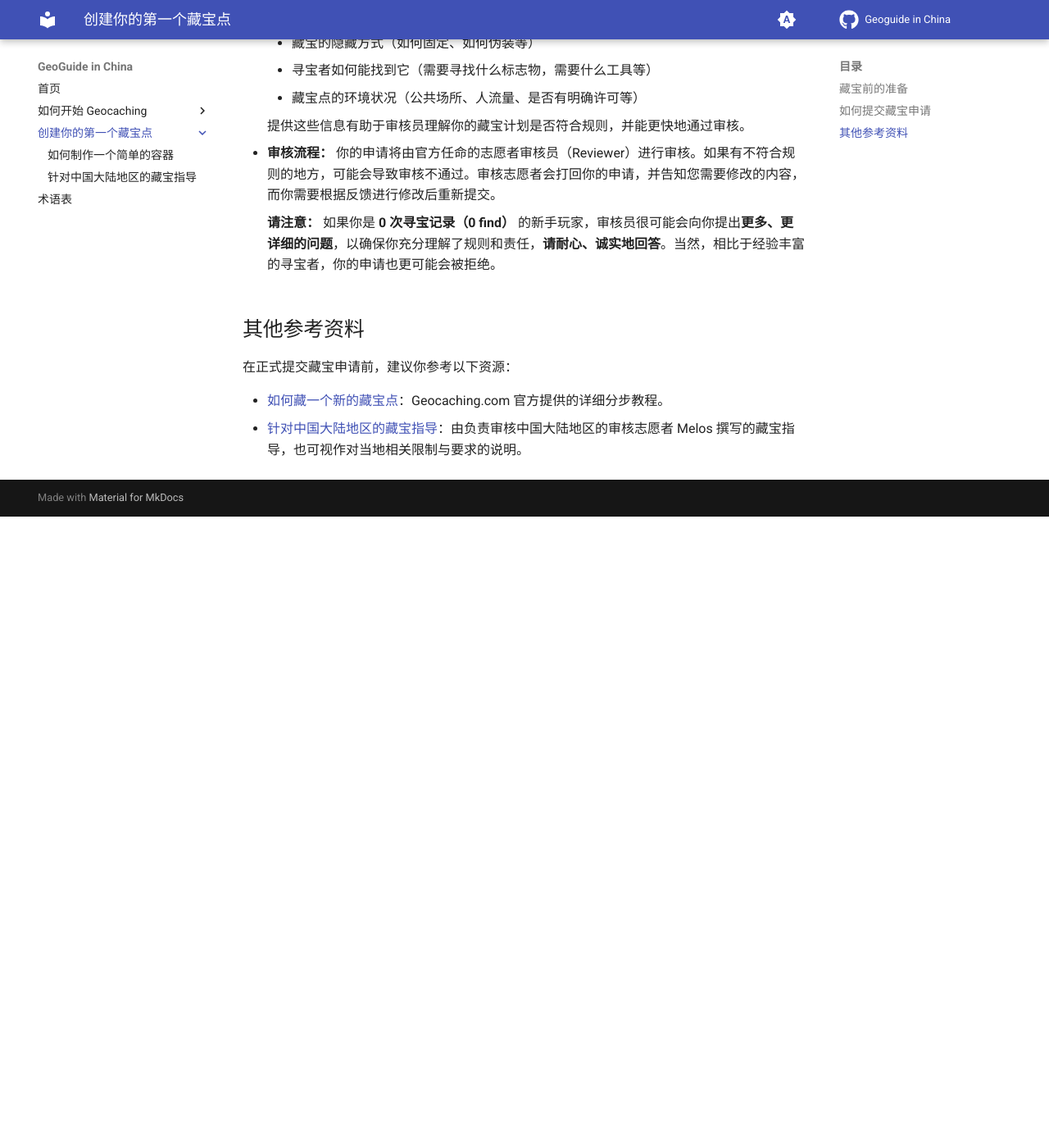
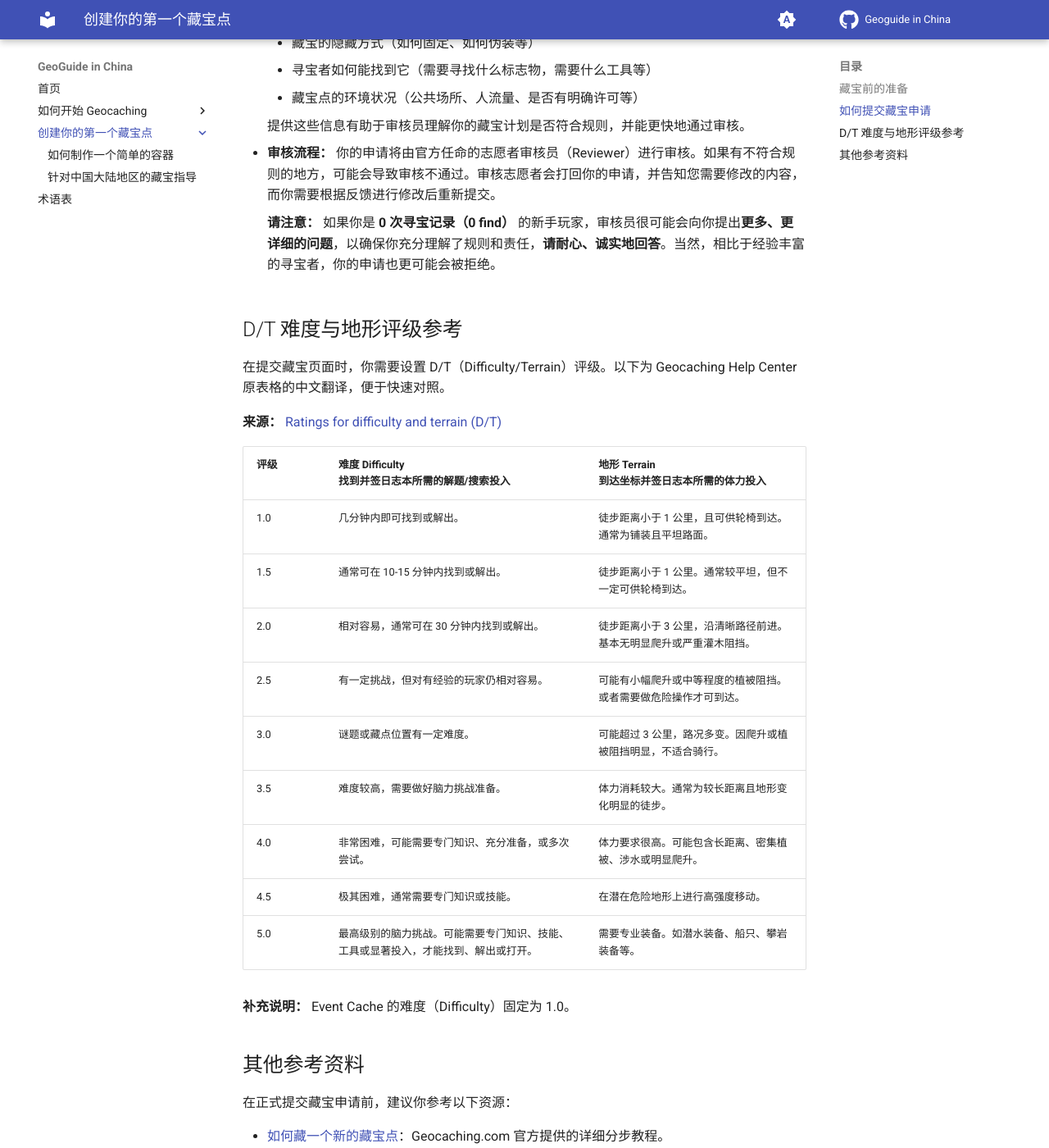
Before and after one commit to Konano/geoguide-in-china, an MkDocs documentation site: the page built from docs/hiding-a-cache/index.md, in a window 1280 px wide and 1400 px high, scrolled down 1368 px. Shown: the whole window at 82% size. Built offline with MkDocs 1.6.1 and Material for MkDocs 9.7.7, drawn with Linux system fonts in a browser that asks for light colours; comment, search, counter and statistics services are not loaded; before the commit the page ends 1998 px from its top, so only the background shows below that.

Commit message:
添加 D/T 难度与地形评级参考表

```diff
--- a/docs/hiding-a-cache/index.md
+++ b/docs/hiding-a-cache/index.md
@@ -41,6 +41,26 @@
 
     **请注意：** 如果你是 **0 次寻宝记录（0 find）** 的新手玩家，审核员很可能会向你提出**更多、更详细的问题**，以确保你充分理解了规则和责任，**请耐心、诚实地回答**。当然，相比于经验丰富的寻宝者，你的申请也更可能会被拒绝。
 
+## D/T 难度与地形评级参考 { #dt-rating-reference }
+
+在提交藏宝页面时，你需要设置 D/T（Difficulty/Terrain）评级。以下为 Geocaching Help Center 原表格的中文翻译，便于快速对照。
+
+**来源：** [Ratings for difficulty and terrain (D/T)](https://www.geocaching.com/help/index.php?pg=kb.chapter&id=97&pgid=82)
+
+| 评级 | 难度 Difficulty<br>找到并签日志本所需的解题/搜索投入 | 地形 Terrain<br>到达坐标并签日志本所需的体力投入 |
+| --- | --- | --- |
+| 1.0 | 几分钟内即可找到或解出。 | 徒步距离小于 1 公里，且可供轮椅到达。通常为铺装且平坦路面。 |
+| 1.5 | 通常可在 10-15 分钟内找到或解出。 | 徒步距离小于 1 公里。通常较平坦，但不一定可供轮椅到达。 |
+| 2.0 | 相对容易，通常可在 30 分钟内找到或解出。 | 徒步距离小于 3 公里，沿清晰路径前进。基本无明显爬升或严重灌木阻挡。 |
+| 2.5 | 有一定挑战，但对有经验的玩家仍相对容易。 | 可能有小幅爬升或中等程度的植被阻挡。或者需要做危险操作才可到达。 |
+| 3.0 | 谜题或藏点位置有一定难度。 | 可能超过 3 公里，路况多变。因爬升或植被阻挡明显，不适合骑行。 |
+| 3.5 | 难度较高，需要做好脑力挑战准备。 | 体力消耗较大。通常为较长距离且地形变化明显的徒步。 |
+| 4.0 | 非常困难，可能需要专门知识、充分准备，或多次尝试。 | 体力要求很高。可能包含长距离、密集植被、涉水或明显爬升。 |
+| 4.5 | 极其困难，通常需要专门知识或技能。 | 在潜在危险地形上进行高强度移动。 |
+| 5.0 | 最高级别的脑力挑战。可能需要专门知识、技能、工具或显著投入，才能找到、解出或打开。 | 需要专业装备。如潜水装备、船只、攀岩装备等。 |
+
+**补充说明：** Event Cache 的难度（Difficulty）固定为 1.0。
+
 ## 其他参考资料 { #other-resources }
 
 在正式提交藏宝申请前，建议你参考以下资源：
```
